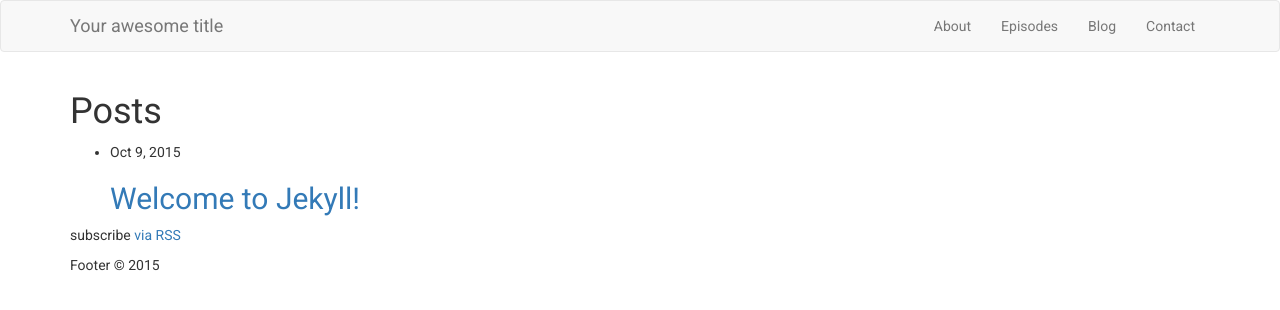
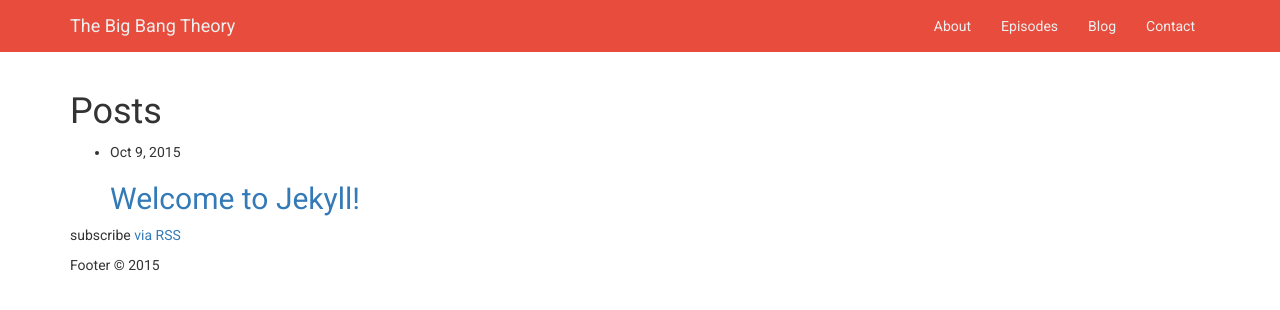
Before and after one commit to CodeAstra-Bootcamp/tbbt, a Jekyll site: the page built from blog.html, in a window 1280 px wide. Shown: the top 310 px of the page. Built offline with Jekyll 4.4.1, drawn with Linux system fonts in a browser that asks for light colours.

Commit message:
Style navbar

```diff
--- a/_config.yml
+++ b/_config.yml
@@ -1,5 +1,5 @@
 # Site settings
-title: Your awesome title
+title: The Big Bang Theory
 email: your-email@domain.com
 description: > # this means to ignore newlines until "baseurl:"
   Write an awesome description for your new site here. You can edit this
--- a/_sass/common.scss
+++ b/_sass/common.scss
@@ -1,3 +1,27 @@
 body {
   font-family: $main-font;
 }
+
+nav.navbar-default {
+  background-color: $primary-color;
+  border-color: $primary-color;
+  border-radius: 0;
+
+  .navbar-brand, .navbar-nav>li>a {
+    &, &:hover, &:visited, &:active {
+      color: $light-font-color;
+    }
+
+    &:hover {
+      color: $white;
+    }
+  }
+
+  .navbar-nav>li>a {
+    transition: transform 0.3s ease-in;
+
+    &:hover {
+      transform: scale(1.4);
+    }
+  }
+}
--- a/_sass/theme.scss
+++ b/_sass/theme.scss
@@ -2,3 +2,4 @@
 $primary-color: #e74c3c;
 $light-font-color: #ecf0f1;
 $dark-font-color: #2c3e50;
+$white: #FFF;
--- a/index.html
+++ b/index.html
@@ -3,7 +3,7 @@
 ---
 <section id="home">
   <div class="vcenter">
-    <h1>The Big bang Theory</h1>
+    <h1>{{site.title}}</h1>
     <div class="links">
       {% include links.html %}
     </div>
```
